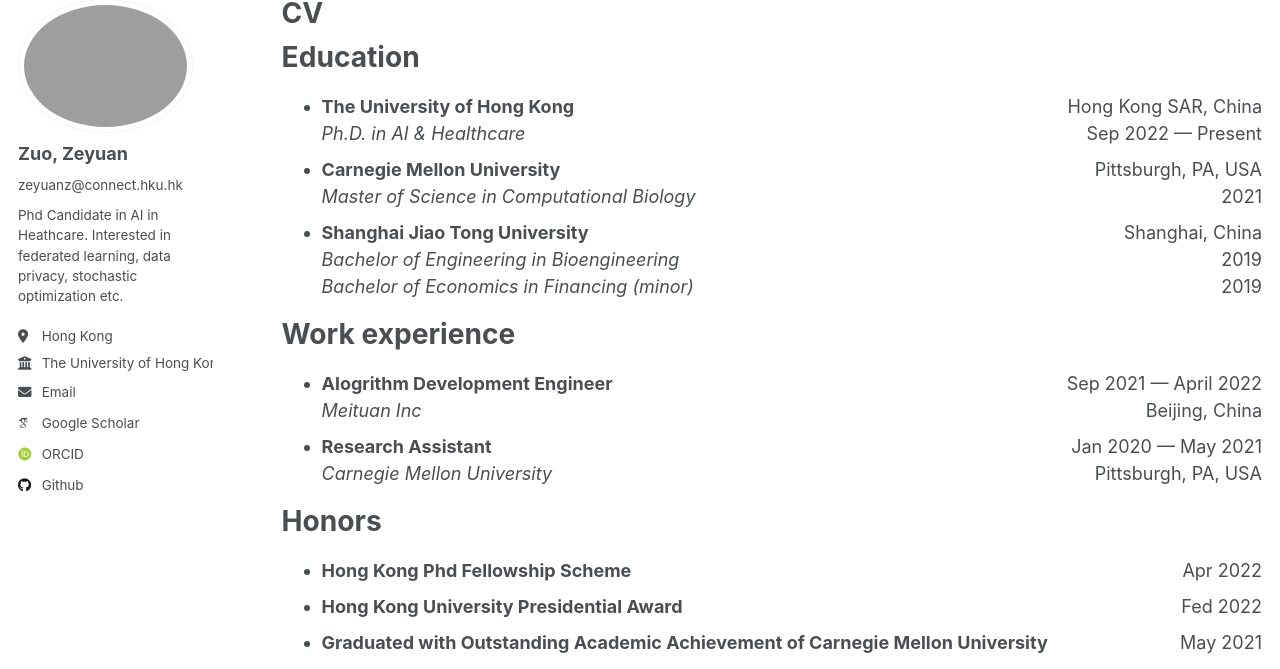
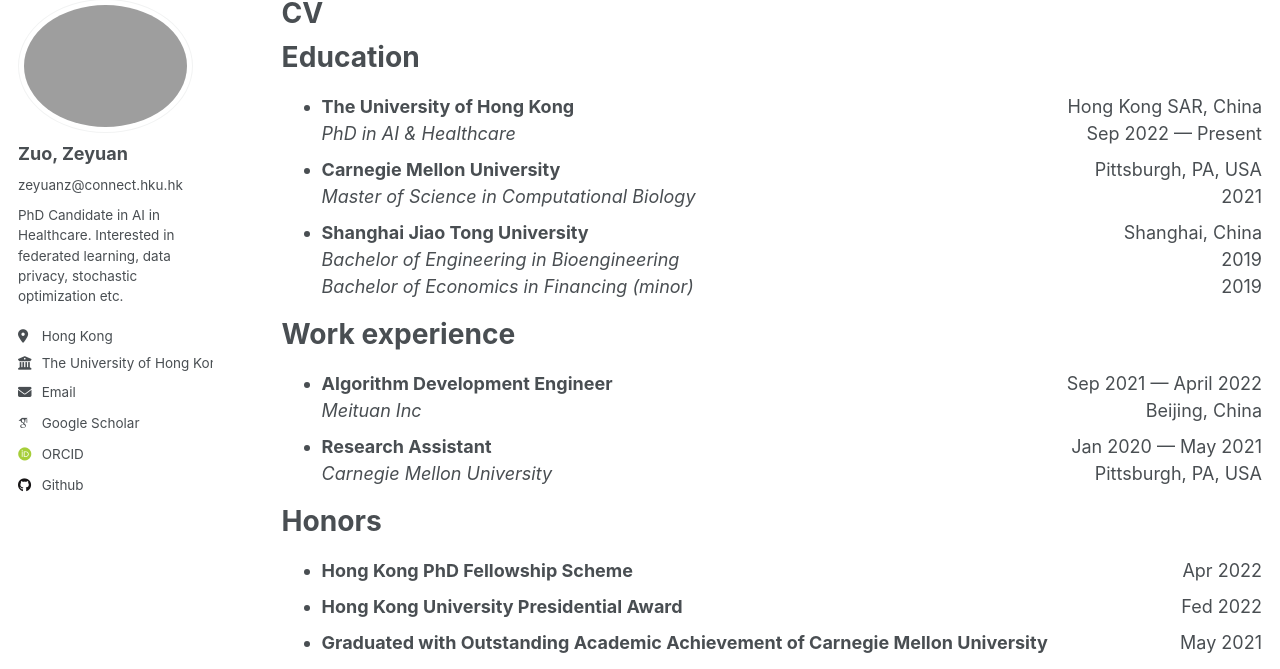
Before and after one commit to zeyuanz/zeyuanz.github.io, a Jekyll site: the page built from _pages/cv.md, in a window 1280 px wide and 1351 px high. Shown: the part 107-776 px from the top of the window. Built offline with Jekyll 4.4.1, drawn with Linux system fonts in a browser that asks for light colours; some web fonts are replaced.

Commit message:
fix some typos

```diff
--- a/_config.yml
+++ b/_config.yml
@@ -11,7 +11,7 @@
 title                    : "Zuo, Zeyuan / Zeyuan's Space"
 title_separator          : "-"
 name                     : &name "Zuo, Zeyuan"
-description              : &description "Phd Candidate in AI in Heathcare"
+description              : &description "PhD Candidate in AI in Healthcare"
 url                      : https://zeyuanz.github.io # the base hostname & protocol for your site e.g. "https://[your GitHub username].github.io"
 baseurl                  : "" # the subpath of your site, e.g. "/blog"
 repository               : "zeyuanz/zeyuanz.github.io"
@@ -24,7 +24,7 @@
   avatar           : "profile.jpg"
   name             : "Zuo, Zeyuan"
   pronouns         : "zeyuanz@connect.hku.hk"
-  bio              : "Phd Candidate in AI in Heathcare. Interested in federated learning, data privacy, stochastic optimization etc."
+  bio              : "PhD Candidate in AI in Healthcare. Interested in federated learning, data privacy, stochastic optimization etc."
   location         : "Hong Kong"
   employer         : "The University of Hong Kong"
   uri              : # URL
--- a/_pages/cv.md
+++ b/_pages/cv.md
@@ -12,7 +12,7 @@
 Education
 ======
 * **The University of Hong Kong** <span style="float:right;"> Hong Kong SAR, China </span><br/>
-  _Ph.D. in AI & Healthcare_  <span style="float:right;">  Sep 2022 &mdash; Present </span><br/>
+  _PhD in AI & Healthcare_  <span style="float:right;">  Sep 2022 &mdash; Present </span><br/>
 * **Carnegie Mellon University** <span style="float:right;"> Pittsburgh, PA, USA </span><br/>
   _Master of Science in Computational Biology_ <span style="float:right;">  2021 </span><br/>
 * **Shanghai Jiao Tong University** <span style="float:right;"> Shanghai, China </span><br/>
@@ -21,14 +21,14 @@
 
 Work experience
 ======
-* **Alogrithm Development Engineer** <span style="float:right;"> Sep 2021 &mdash; April 2022 </span><br/>
+* **Algorithm Development Engineer** <span style="float:right;"> Sep 2021 &mdash; April 2022 </span><br/>
  _Meituan Inc_ <span style="float:right;"> Beijing, China </span><br/>
 * **Research Assistant** <span style="float:right;"> Jan 2020 &mdash; May 2021 </span><br/>
  _Carnegie Mellon University_ <span style="float:right;"> Pittsburgh, PA, USA </span><br/>
 
 Honors
 ======
-* **Hong Kong Phd Fellowship Scheme** <span style="float:right;"> Apr 2022 </span><br/>
+* **Hong Kong PhD Fellowship Scheme** <span style="float:right;"> Apr 2022 </span><br/>
 * **Hong Kong University Presidential Award** <span style="float:right;"> Fed 2022 </span><br/>
 * **Graduated with Outstanding Academic Achievement of Carnegie Mellon University** <span style="float:right;"> May 2021 </span><br/>
 * **Graduated with Excellent Research of Carnegie Mellon University** <span style="float:right;"> May 2021 </span><br/>
```
